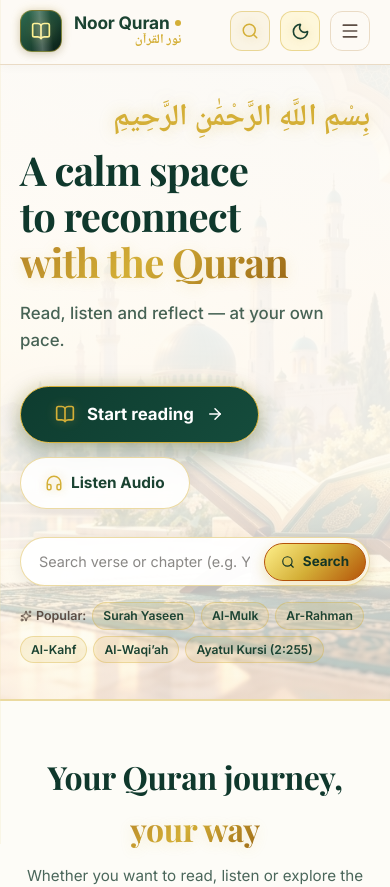
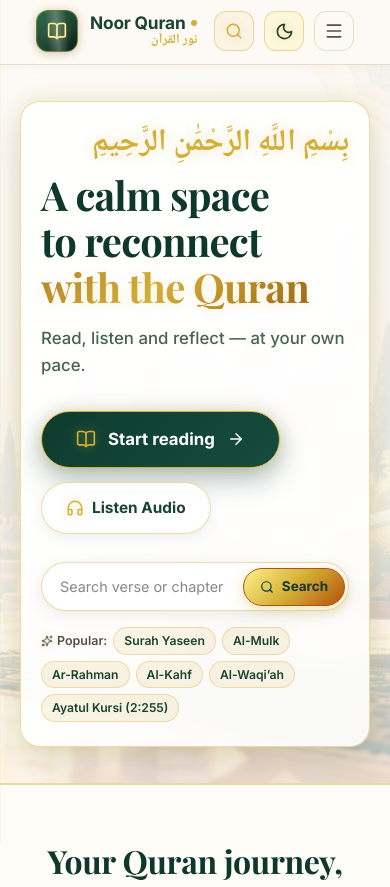
Before and after one commit to qu-ddous/Quran-Pak, a React (Vite) app: page / in a window 390 px wide. Shown: the top 887 px of the page. Built offline with nearby package versions, Linux system fonts and the light colour scheme; a web font is replaced by a local one.

Commit message:
feat: implement Quran audio player and browse pages with responsive UI

```diff
--- a/src/components/layout/Footer.tsx
+++ b/src/components/layout/Footer.tsx
@@ -16,7 +16,7 @@ export default function Footer() {
         padding: '32px 24px 28px',
       }}
     >
-      <div style={{ maxWidth: 1240, margin: '0 auto' }}>
+      <div className="quran-page-container">
         <div style={{
           display: 'flex',
           flexWrap: 'wrap',
--- a/src/components/layout/Header.tsx
+++ b/src/components/layout/Header.tsx
@@ -39,9 +39,8 @@ export default function Header() {
         className="top-site-header"
       >
         <div
+          className="quran-page-container"
           style={{
-            maxWidth: 1320,
-            margin: '0 auto',
             display: 'flex',
             alignItems: 'center',
             justifyContent: 'space-between',
--- a/src/index.css
+++ b/src/index.css
@@ -219,7 +219,25 @@ body {
   }
 }
 
-/* ─── Panoramic Full-Width Hero Section (Matching User Reference) ─────────── */
+/* ─── Universal Site Container (Exact User Specification) ─────────────────── */
+.quran-page-container {
+  max-width: 1336px;
+  width: 100%;
+  margin-left: auto;
+  margin-right: auto;
+  padding-left: 32px;
+  padding-right: 32px;
+  box-sizing: border-box;
+}
+
+@media (max-width: 768px) {
+  .quran-page-container {
+    padding-left: 16px;
+    padding-right: 16px;
+  }
+}
+
+/* ─── Panoramic Full-Width Hero Section (Direct Image Visibility) ─────────── */
 .hero-fullwidth {
   width: 100%;
   position: relative;
@@ -237,37 +255,48 @@ body {
 .hero-fullwidth-overlay {
   position: absolute;
   inset: 0;
-  background: linear-gradient(90deg,
-    rgba(254, 252, 248, 0.98) 0%,
-    rgba(254, 252, 248, 0.95) 34%,
-    rgba(254, 252, 248, 0.82) 48%,
-    rgba(254, 252, 248, 0.25) 70%,
-    transparent 100%
-  );
+  /* Light subtle vignette only so the authentic image is directly visible */
+  background: linear-gradient(180deg, rgba(0, 0, 0, 0.04) 0%, rgba(0, 0, 0, 0.16) 100%);
   pointer-events: none;
 }
 
 .dark .hero-fullwidth-overlay {
-  background: linear-gradient(90deg,
-    rgba(10, 18, 14, 0.98) 0%,
-    rgba(10, 18, 14, 0.95) 34%,
-    rgba(10, 18, 14, 0.82) 48%,
-    rgba(10, 18, 14, 0.3) 70%,
-    transparent 100%
-  );
+  background: linear-gradient(180deg, rgba(0, 0, 0, 0.12) 0%, rgba(0, 0, 0, 0.30) 100%);
 }
 
 .hero-content-wrapper {
   position: relative;
   z-index: 2;
   width: 100%;
-  max-width: 1360px;
+  max-width: 1336px;
   margin: 0 auto;
   padding: 60px 32px;
 }
 
 .hero-text-container {
   max-width: 640px;
+  background: rgba(255, 255, 255, 0.88);
+  backdrop-filter: blur(16px);
+  -webkit-backdrop-filter: blur(16px);
+  padding: 36px 36px;
+  border-radius: 28px;
+  border: 1.5px solid rgba(212, 175, 55, 0.45);
+  box-shadow: 0 16px 40px rgba(0, 0, 0, 0.12), 0 0 24px rgba(212, 175, 55, 0.18);
+}
+
+.dark .hero-text-container {
+  background: rgba(10, 24, 18, 0.88);
+  backdrop-filter: blur(16px);
+  -webkit-backdrop-filter: blur(16px);
+  border: 1.5px solid rgba(212, 175, 55, 0.5);
+  box-shadow: 0 16px 40px rgba(0, 0, 0, 0.45), 0 0 24px rgba(212, 175, 55, 0.2);
+}
+
+@media (max-width: 768px) {
+  .hero-text-container {
+    padding: 24px 20px;
+    border-radius: 20px;
+  }
 }
 
 .hero-headline {
@@ -1044,43 +1073,67 @@ body {
   margin-right: calc(-50vw + 50%);
   border-radius: 0;
   overflow: hidden;
-  padding: 56px max(24px, calc((100vw - 1540px) / 2));
+  padding: 60px max(32px, calc((100vw - 1336px) / 2));
   margin-bottom: 36px;
   border-top: 1px solid var(--color-border-gold);
   border-bottom: 2px solid var(--color-border-gold);
   background-size: cover;
-  background-position: right 30% center;
-  box-shadow: 0 16px 40px rgba(27, 67, 50, 0.15), 0 0 20px rgba(212, 175, 55, 0.2);
+  background-repeat: no-repeat;
+  box-shadow: 0 16px 40px rgba(27, 67, 50, 0.12), 0 0 20px rgba(212, 175, 55, 0.15);
 }
 
-.hero-bg-quran { background-image: url('/hero-bg-clean.jpg'); }
+@media (max-width: 768px) {
+  .quran-hero-banner {
+    padding: 36px 16px;
+  }
+}
+
+.hero-bg-quran { background-image: url('/hero-bg-clean.jpg'); background-position: right 25% center; }
 .hero-bg-juz { background-image: url('/juz-hero-bg.jpg'); background-position: center; }
-.hero-bg-search { background-image: url('/search-hero-bg.jpg'); background-position: right 25% center; }
+.hero-bg-search { background-image: url('/search-hero-bg.jpg'); background-position: right 20% center; }
 .hero-bg-listen { background-image: url('/listen-hero-bg.jpg'); background-position: center; }
 .hero-bg-bookmarks { background-image: url('/bookmarks-hero-bg.jpg'); background-position: center; }
 .hero-bg-progress { background-image: url('/progress-hero-bg.jpg'); background-position: center; }
 
+/* Direct image visibility: light atmospheric tint only, preserving full photographic colors */
 .quran-hero-overlay {
   position: absolute;
   inset: 0;
-  background: linear-gradient(90deg,
-    rgba(254, 252, 248, 0.97) 0%,
-    rgba(254, 252, 248, 0.93) 44%,
-    rgba(254, 252, 248, 0.75) 68%,
-    rgba(254, 252, 248, 0.25) 92%,
-    transparent 100%
-  );
+  background: linear-gradient(180deg, rgba(0, 0, 0, 0.04) 0%, rgba(0, 0, 0, 0.16) 100%);
   pointer-events: none;
 }
 
 .dark .quran-hero-overlay {
-  background: linear-gradient(90deg,
-    rgba(10, 18, 14, 0.98) 0%,
-    rgba(10, 18, 14, 0.94) 44%,
-    rgba(10, 18, 14, 0.78) 68%,
-    rgba(10, 18, 14, 0.3) 92%,
-    transparent 100%
-  );
+  background: linear-gradient(180deg, rgba(0, 0, 0, 0.12) 0%, rgba(0, 0, 0, 0.32) 100%);
+}
+
+/* Luxury Frosted Glass Card for Hero Text — lets full image shine directly around it */
+.hero-glass-card {
+  position: relative;
+  z-index: 2;
+  max-width: 660px;
+  background: rgba(255, 255, 255, 0.88);
+  backdrop-filter: blur(16px);
+  -webkit-backdrop-filter: blur(16px);
+  border: 1.5px solid rgba(212, 175, 55, 0.45);
+  border-radius: 24px;
+  padding: 32px 36px;
+  box-shadow: 0 16px 40px rgba(0, 0, 0, 0.12), 0 0 24px rgba(212, 175, 55, 0.18);
+}
+
+.dark .hero-glass-card {
+  background: rgba(10, 24, 18, 0.88);
+  backdrop-filter: blur(16px);
+  -webkit-backdrop-filter: blur(16px);
+  border: 1.5px solid rgba(212, 175, 55, 0.5);
+  box-shadow: 0 16px 40px rgba(0, 0, 0, 0.45), 0 0 24px rgba(212, 175, 55, 0.2);
+}
+
+@media (max-width: 768px) {
+  .hero-glass-card {
+    padding: 24px 20px;
+    border-radius: 20px;
+  }
 }
 
 /* ─── Surah Reader Luxury Cartouche Header ────────────────────────────────── */
--- a/src/pages/BookmarksPage.tsx
+++ b/src/pages/BookmarksPage.tsx
@@ -44,11 +44,11 @@ export default function BookmarksPage() {
   if (loading) return <LoadingSpinner text="Loading your bookmarks…" />;
 
   return (
-    <div style={{ maxWidth: 1540, width: '100%', margin: '0 auto', padding: '0 24px 100px' }}>
+    <div className="quran-page-container" style={{ paddingBottom: 100 }}>
       {/* ─── Panoramic Luxury Header Banner ─── */}
       <div className="quran-hero-banner hero-bg-bookmarks">
         <div className="quran-hero-overlay" />
-        <div style={{ position: 'relative', zIndex: 2, maxWidth: 660 }}>
+        <div className="hero-glass-card">
           <div style={{
             fontSize: '1.45rem',
             color: 'var(--color-gold-500)',
--- a/src/pages/HomePage.tsx
+++ b/src/pages/HomePage.tsx
@@ -463,7 +463,7 @@ export default function HomePage() {
       </section>
 
       {/* ─── Main Content Container (Structured Editorial Flow) ─── */}
-      <div style={{ maxWidth: 1240, margin: '0 auto', padding: '50px 24px 80px' }}>
+      <div className="quran-page-container" style={{ paddingBottom: 80, paddingTop: 50 }}>
 
         {/* Continue Reading Bar (if exists) */}
         {lastRead && (
--- a/src/pages/JuzBrowserPage.tsx
+++ b/src/pages/JuzBrowserPage.tsx
@@ -40,11 +40,11 @@ export default function JuzBrowserPage() {
   });
 
   return (
-    <div style={{ maxWidth: 1540, width: '100%', margin: '0 auto', padding: '0 24px 100px' }}>
+    <div className="quran-page-container" style={{ paddingBottom: 100 }}>
       {/* ─── Panoramic Luxury Hero Banner ─── */}
       <div className="quran-hero-banner hero-bg-juz">
         <div className="quran-hero-overlay" />
-        <div style={{ position: 'relative', zIndex: 2, maxWidth: 680 }}>
+        <div className="hero-glass-card">
           {/* Ornate Bismillah calligraphic badge */}
           <div style={{
             fontSize: '1.5rem',
--- a/src/pages/ListenPage.tsx
+++ b/src/pages/ListenPage.tsx
@@ -155,11 +155,11 @@ export default function ListenPage() {
   });
 
   return (
-    <div style={{ maxWidth: 1540, width: '100%', margin: '0 auto', padding: '0 24px 100px' }}>
+    <div className="quran-page-container" style={{ paddingBottom: 100 }}>
       {/* ─── Panoramic Luxury Header Banner ─── */}
       <div className="quran-hero-banner hero-bg-listen">
         <div className="quran-hero-overlay" />
-        <div style={{ position: 'relative', zIndex: 2, maxWidth: 680 }}>
+        <div className="hero-glass-card">
           <div style={{
             fontSize: '1.45rem',
             color: 'var(--color-gold-500)',
--- a/src/pages/ProgressPage.tsx
+++ b/src/pages/ProgressPage.tsx
@@ -71,11 +71,11 @@ export default function ProgressPage() {
   if (loading) return <LoadingSpinner text="Computing your Quran journey analytics…" />;
 
   return (
-    <div style={{ maxWidth: 1540, width: '100%', margin: '0 auto', padding: '0 24px 100px' }}>
+    <div className="quran-page-container" style={{ paddingBottom: 100 }}>
       {/* ─── Panoramic Luxury Header Banner ─── */}
       <div className="quran-hero-banner hero-bg-progress">
         <div className="quran-hero-overlay" />
-        <div style={{ position: 'relative', zIndex: 2, maxWidth: 680 }}>
+        <div className="hero-glass-card">
           <div style={{
             fontSize: '1.45rem',
             color: 'var(--color-gold-500)',
--- a/src/pages/QuranBrowserPage.tsx
+++ b/src/pages/QuranBrowserPage.tsx
@@ -125,12 +125,12 @@ export default function QuranBrowserPage() {
   if (error) return <ErrorState message={error} onRetry={load} />;
 
   return (
-    <div style={{ maxWidth: 1540, width: '100%', margin: '0 auto', padding: '0 24px 100px' }}>
+    <div className="quran-page-container" style={{ paddingBottom: 100 }}>
       {/* ─── 1. Panoramic Arched Hero Banner ─── */}
       <section className="quran-hero-banner hero-bg-quran">
         <div className="quran-hero-overlay" />
 
-        <div style={{ position: 'relative', zIndex: 2, maxWidth: 680 }}>
+        <div className="hero-glass-card">
           {/* Bismillah Calligraphy */}
           <p
             className="arabic-text"
--- a/src/pages/SearchPage.tsx
+++ b/src/pages/SearchPage.tsx
@@ -80,11 +80,11 @@ export default function SearchPage() {
   const translationInfo = AVAILABLE_TRANSLATIONS.find(t => t.identifier === edition);
 
   return (
-    <div style={{ maxWidth: 1540, width: '100%', margin: '0 auto', padding: '0 24px 100px' }}>
+    <div className="quran-page-container" style={{ paddingBottom: 100 }}>
       {/* ─── Panoramic Luxury Header Banner ─── */}
       <div className="quran-hero-banner hero-bg-search">
         <div className="quran-hero-overlay" />
-        <div style={{ position: 'relative', zIndex: 2, maxWidth: 660 }}>
+        <div className="hero-glass-card">
           <div style={{
             fontSize: '1.45rem',
             color: 'var(--color-gold-500)',
```
